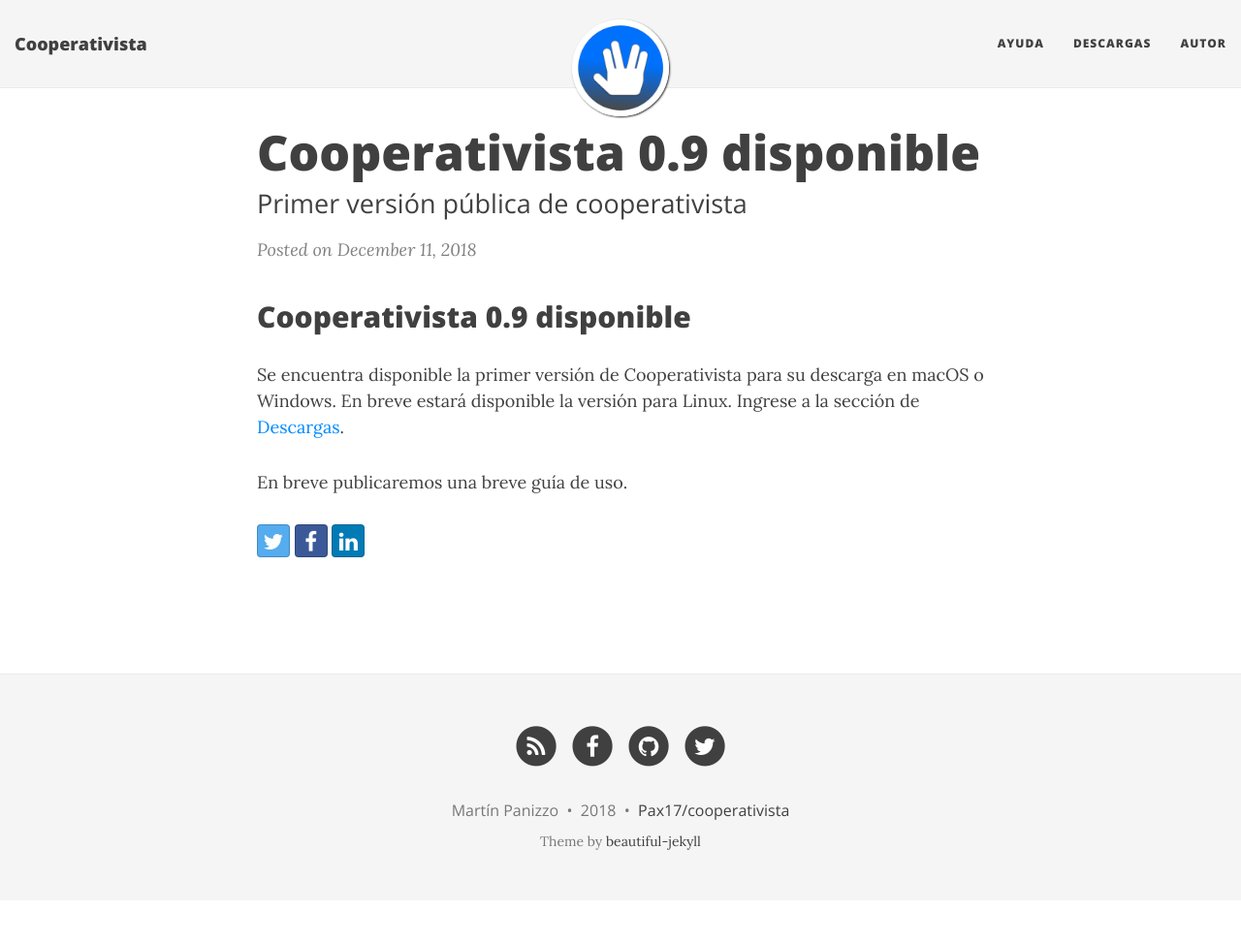
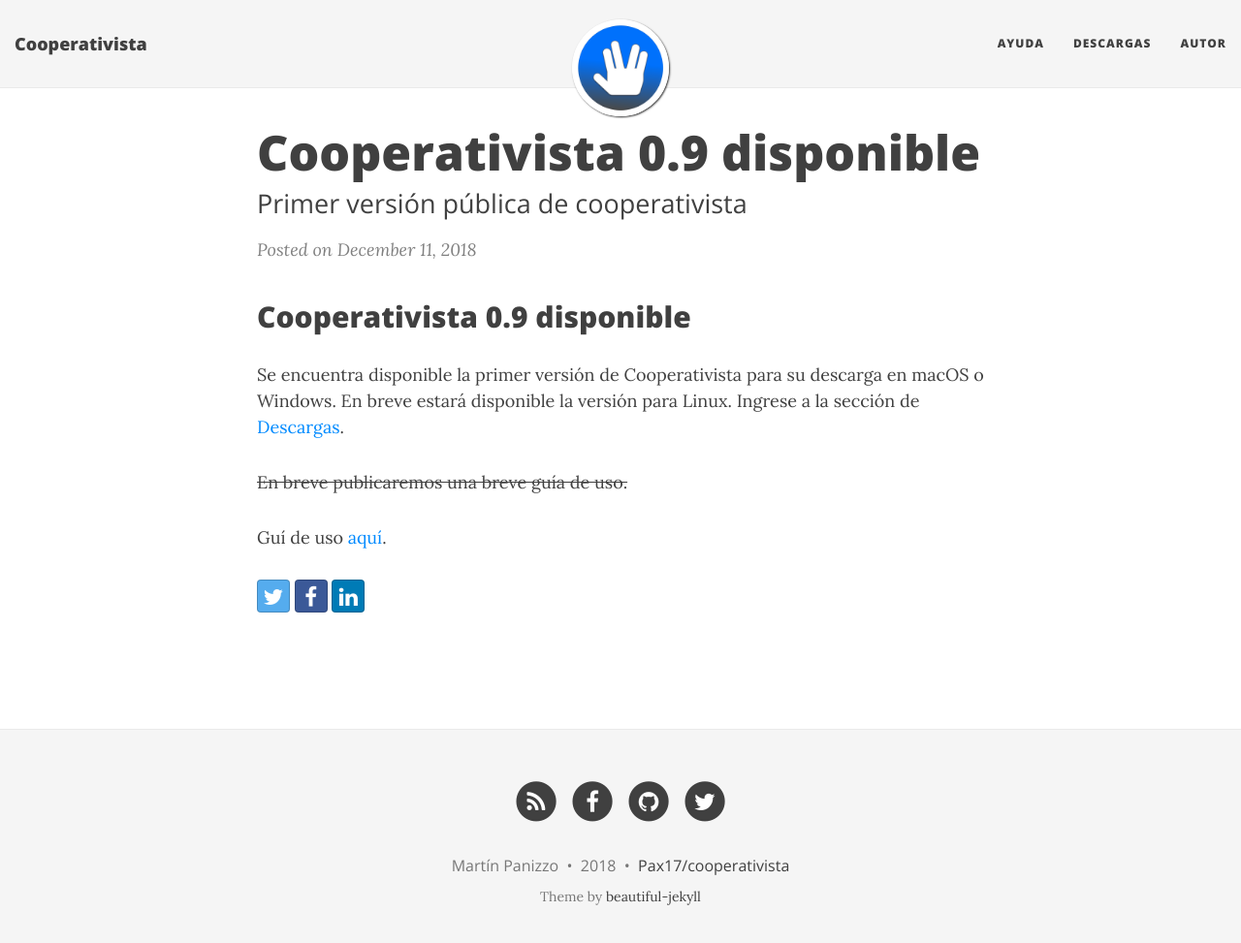
Before and after one commit to Pax17/cooperativista, a Jekyll site: the page built from _posts/2018-12-11-cooperativista-0.9-disponible.md, in a window 1280 px wide and 986 px high. Shown: the top 973 px of the window at 97% size. Built offline with Jekyll 4.4.1, drawn with Linux system fonts in a browser that asks for light colours; nearby versions of some CDN libraries.

Commit message:
Update 2018-12-11-cooperativista-0.9-disponible.md

```diff
--- a/_posts/2018-12-11-cooperativista-0.9-disponible.md
+++ b/_posts/2018-12-11-cooperativista-0.9-disponible.md
@@ -9,4 +9,6 @@
 
 Se encuentra disponible la primer versión de Cooperativista para su descarga en macOS o Windows. En breve estará disponible la versión para Linux. Ingrese a la sección de [Descargas](https://github.com/Pax17/cooperativista/releases).
 
-En breve publicaremos una breve guía de uso.
+~~En breve publicaremos una breve guía de uso.~~
+
+Guí de uso [aquí](tutorial).
```
